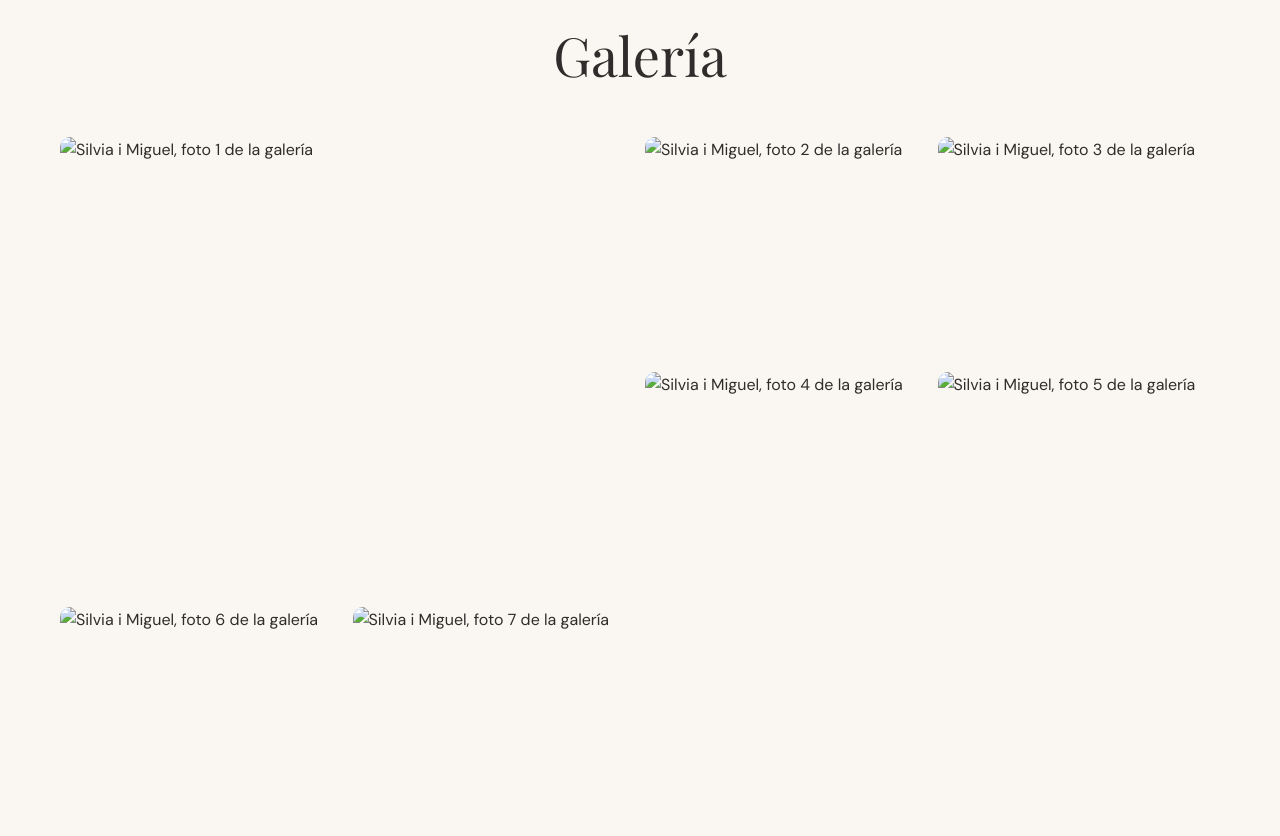
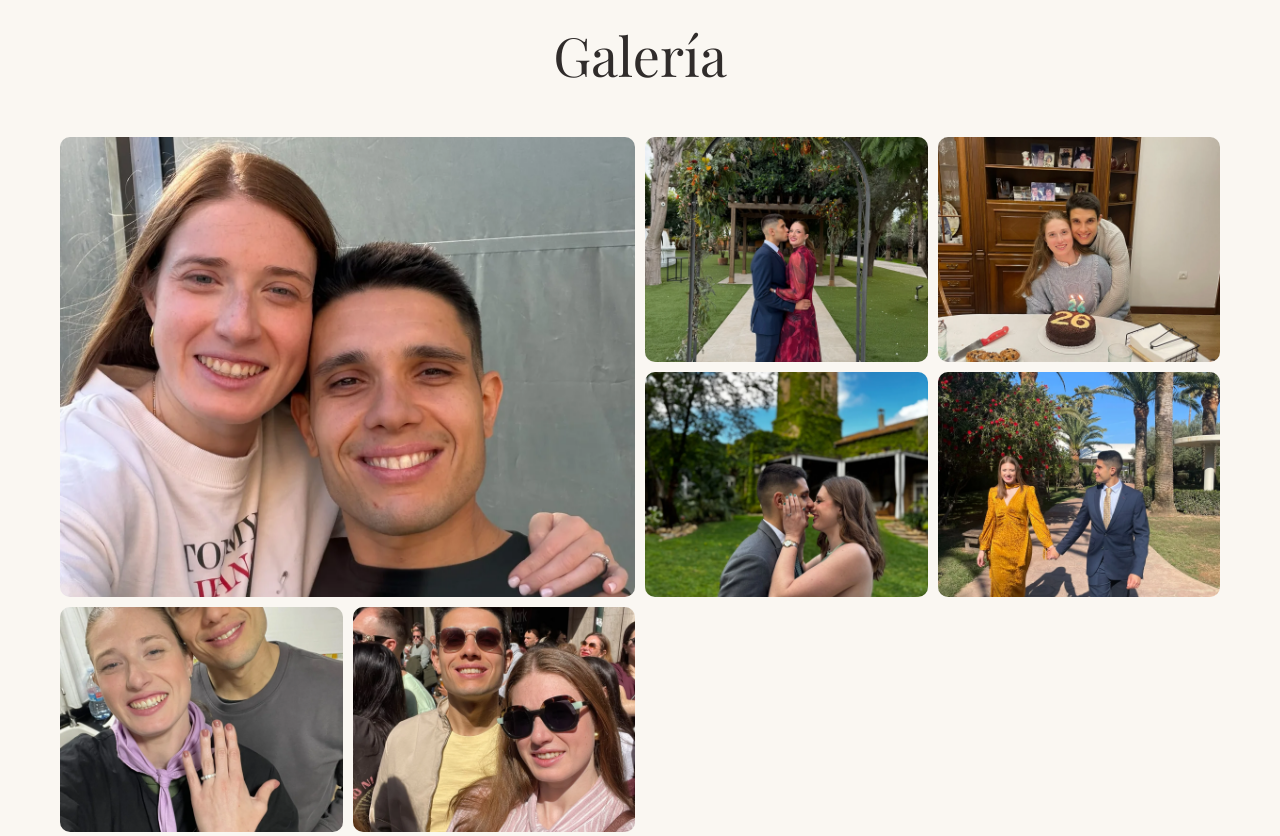
Before and after one commit to SyM1109/Boda-Silvia-y-Miguel, a plain HTML site: page index.html in a window 1280 px wide. Shown: the part 2740-3576 px from the top of the page. Drawn offline with nearby package versions, Linux system fonts and the light colour scheme; a web font is replaced by a local one.

Commit message:
Add files via upload

```diff
--- a/index.html
+++ b/index.html
@@ -260,13 +260,13 @@
     <section class="section" id="galeria">
       <div class="wrap">
         <div class="section-heading"><h2>Galería</h2></div>
-        <div class="gallery"><a href="assets/foto-1.webp"><img src="assets/foto-1.webp" alt="Silvia i Miguel, foto 1 de la galería" loading="lazy"></a>
-<a href="assets/foto-2.webp"><img src="assets/foto-2.webp" alt="Silvia i Miguel, foto 2 de la galería" loading="lazy"></a>
-<a href="assets/foto-3.webp"><img src="assets/foto-3.webp" alt="Silvia i Miguel, foto 3 de la galería" loading="lazy"></a>
-<a href="assets/foto-4.webp"><img src="assets/foto-4.webp" alt="Silvia i Miguel, foto 4 de la galería" loading="lazy"></a>
-<a href="assets/foto-5.webp"><img src="assets/foto-5.webp" alt="Silvia i Miguel, foto 5 de la galería" loading="lazy"></a>
-<a href="assets/foto-6.webp"><img src="assets/foto-6.webp" alt="Silvia i Miguel, foto 6 de la galería" loading="lazy"></a>
-<a href="assets/foto-7.webp"><img src="assets/foto-7.webp" alt="Silvia i Miguel, foto 7 de la galería" loading="lazy"></a></div>
+        <div class="gallery"><a href="foto-1.webp"><img src="foto-1.webp" alt="Silvia i Miguel, foto 1 de la galería" loading="lazy"></a>
+<a href="foto-2.webp"><img src="foto-2.webp" alt="Silvia i Miguel, foto 2 de la galería" loading="lazy"></a>
+<a href="foto-3.webp"><img src="foto-3.webp" alt="Silvia i Miguel, foto 3 de la galería" loading="lazy"></a>
+<a href="foto-4.webp"><img src="foto-4.webp" alt="Silvia i Miguel, foto 4 de la galería" loading="lazy"></a>
+<a href="foto-5.webp"><img src="foto-5.webp" alt="Silvia i Miguel, foto 5 de la galería" loading="lazy"></a>
+<a href="foto-6.webp"><img src="foto-6.webp" alt="Silvia i Miguel, foto 6 de la galería" loading="lazy"></a>
+<a href="foto-7.webp"><img src="foto-7.webp" alt="Silvia i Miguel, foto 7 de la galería" loading="lazy"></a></div>
       </div>
     </section>
     <section class="section soft" id="confirmacion">
```
